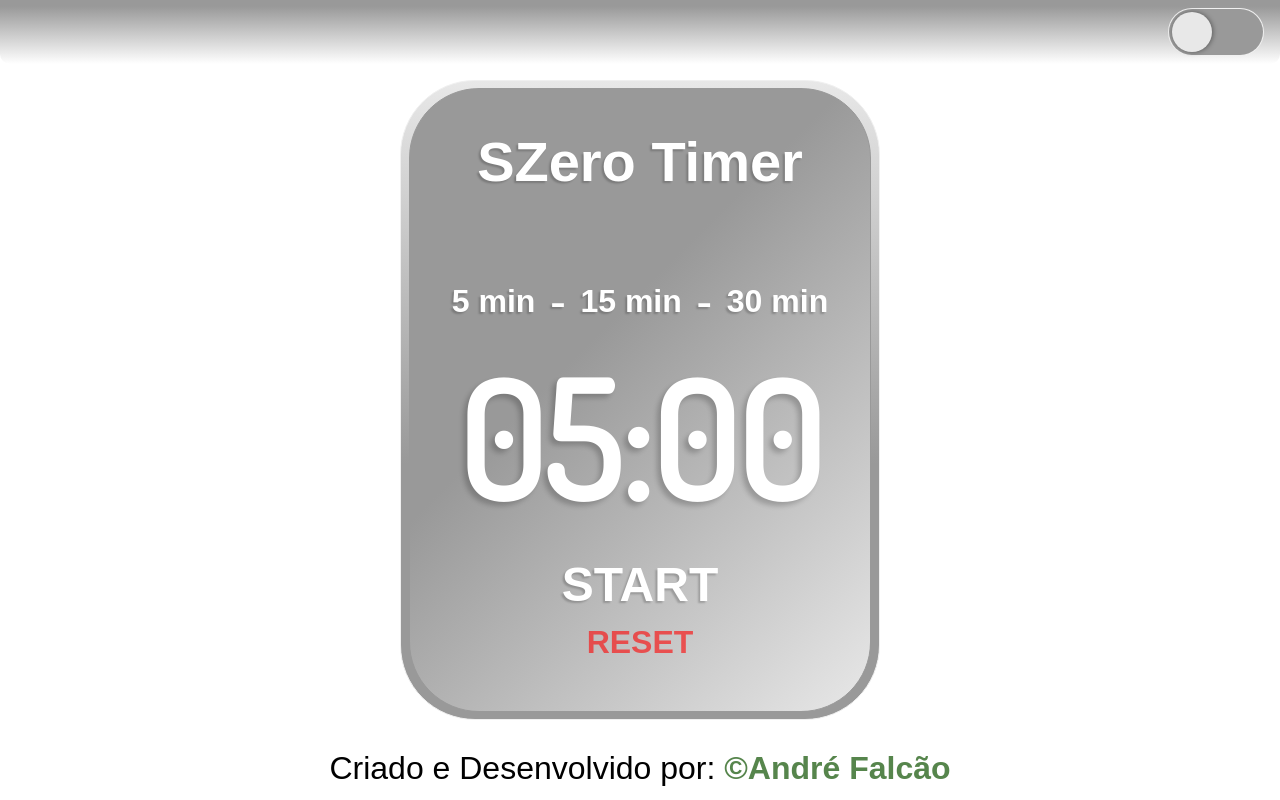
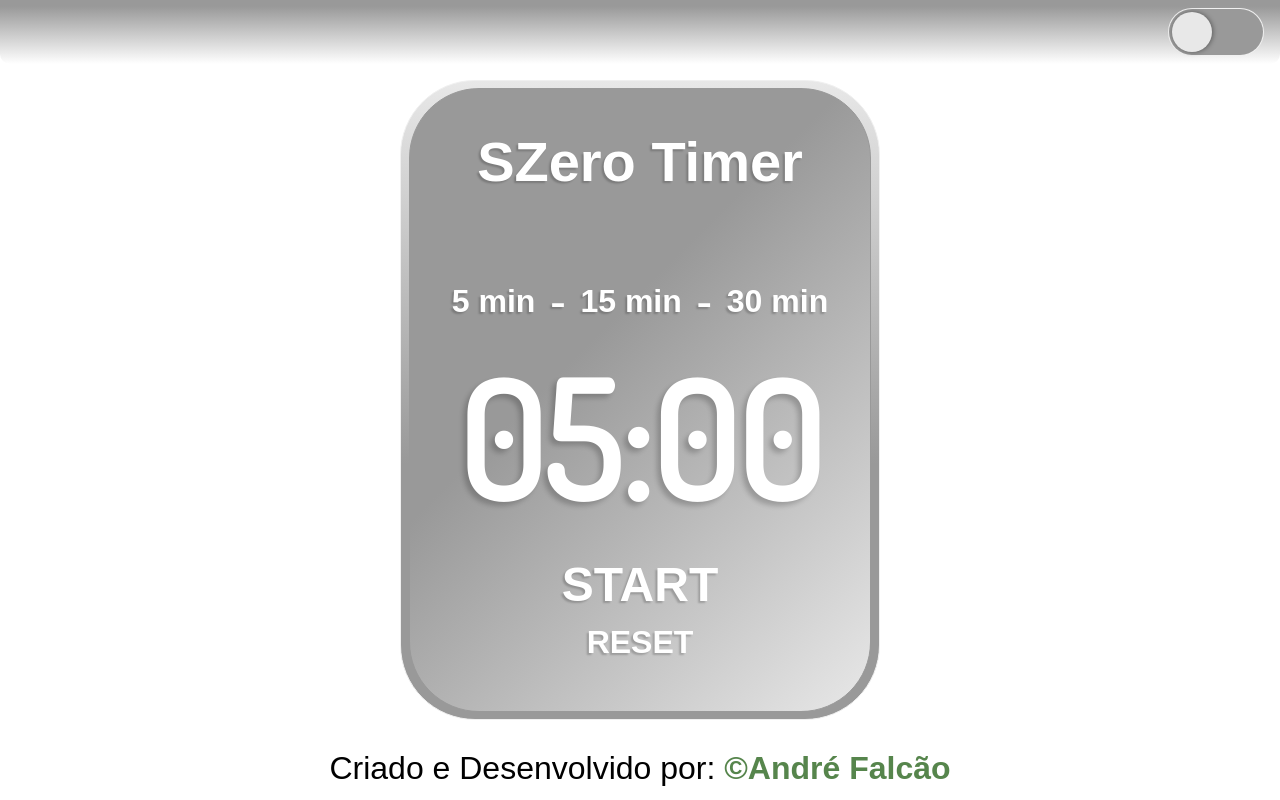
Before and after one commit to s0d4z3r0/timer-react, a React (Vite) app: page / in a window 1280 px wide. Built offline with nearby package versions, Linux system fonts and the light colour scheme; a web font is replaced by a local one.

Commit message:
Ajuste de cor do botão Reset

```diff
--- a/src/components/Timer.module.css
+++ b/src/components/Timer.module.css
@@ -99,18 +99,12 @@
 }
 .timer button.resetOnOperation {
   font-size: 0.8rem;
-  text-shadow: none;
-  color: rgba(255, 0, 0, 0.6) !important;
 }
 .timer button.startStop:hover,
 .timer button.reset:hover,
 .timer button.resetOnOperation:hover {
   color: rgba(var(--white-color), 1);
   text-shadow: -2px 2px 5px rgba(var(--black-color), 0.5);
-}
-.timer button.resetOnOperation:hover {
-  text-shadow: none;
-  color: rgba(167, 2, 2, 0.9) !important;
 }
 .end {
   color: rgba(255, 0, 0, 0.6) !important;
```
